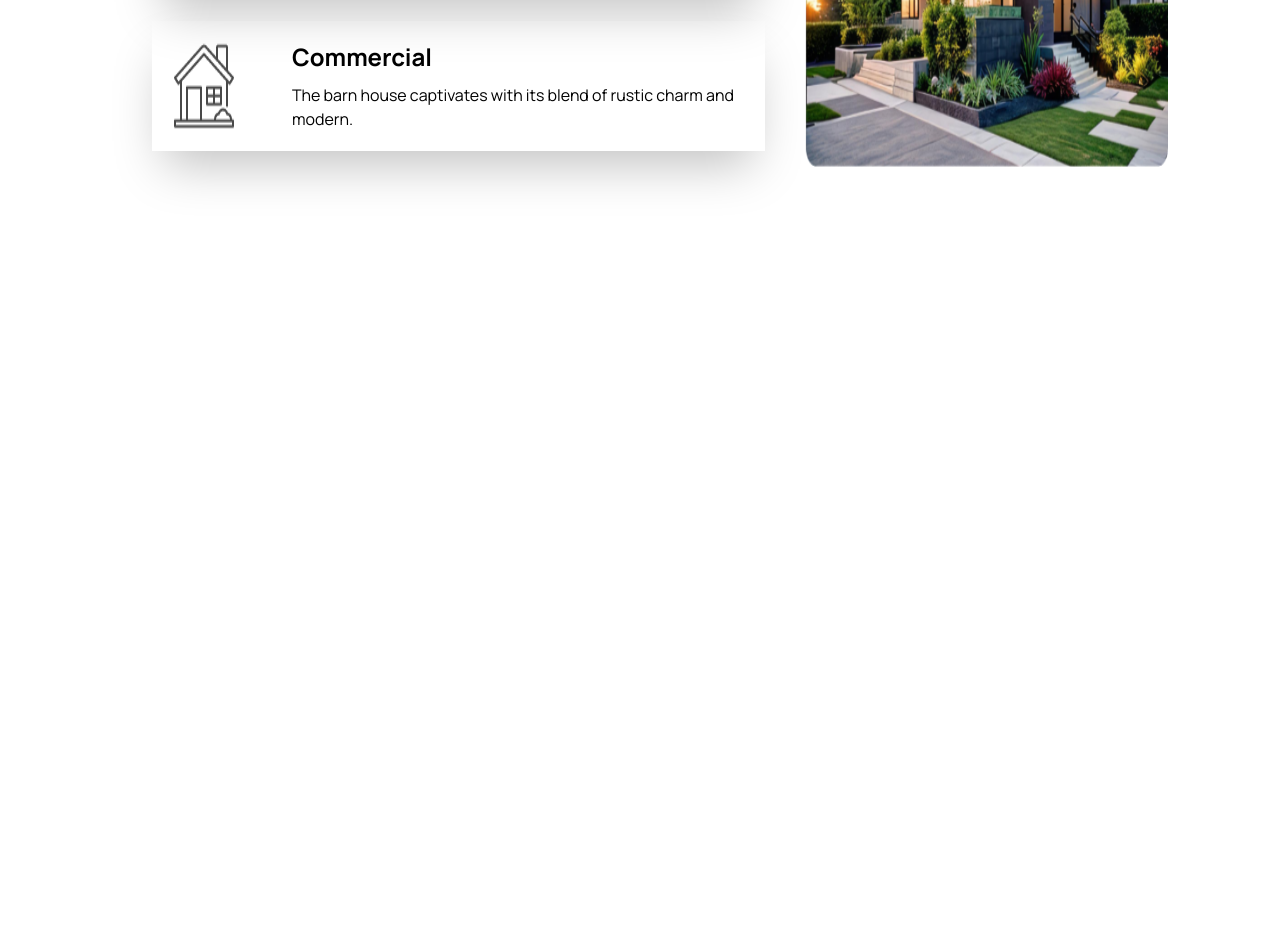
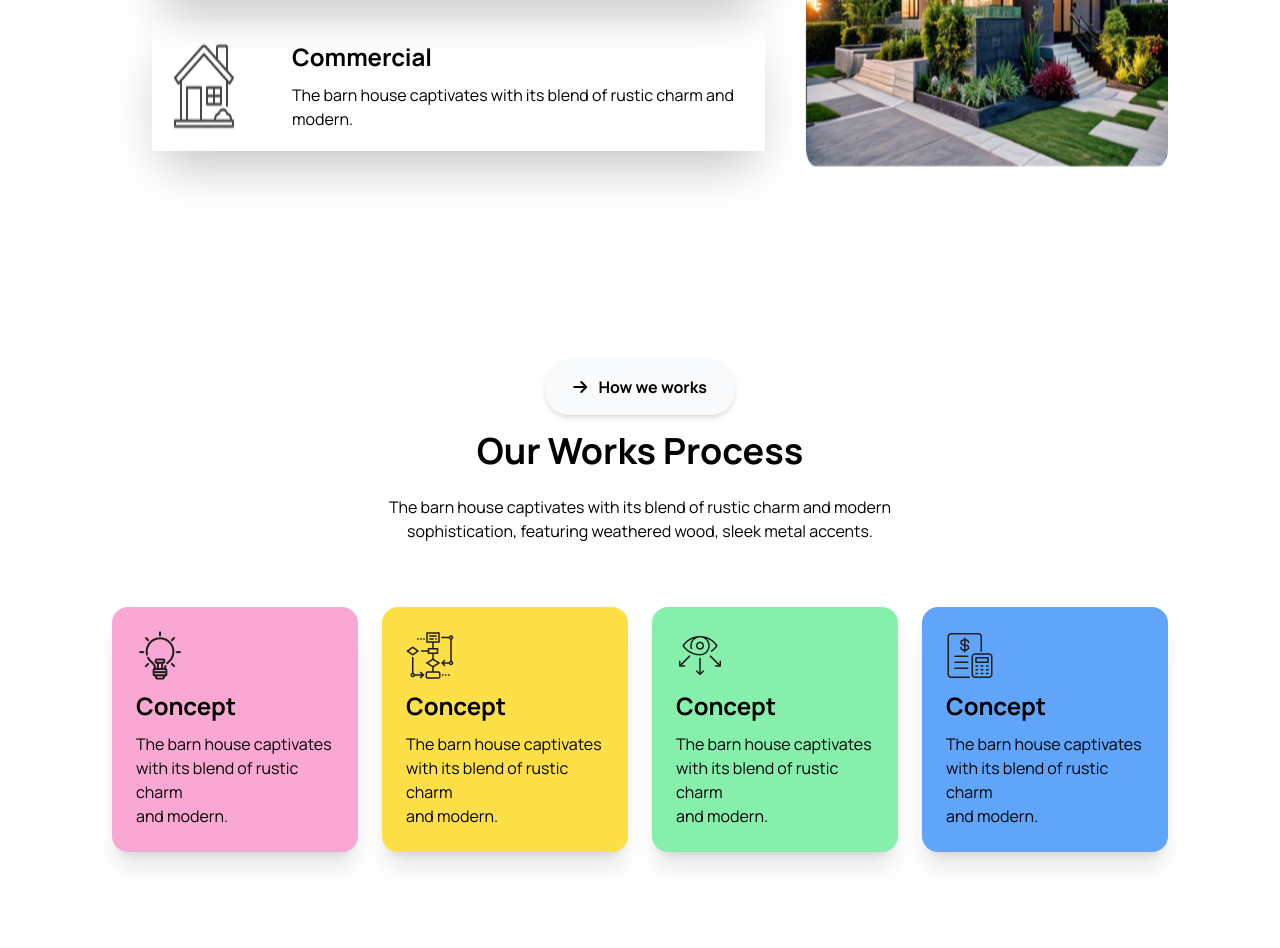
Before and after one commit to Mahedi76/assignment-3-repo, a plain HTML site: page index.html in a window 1280 px wide. Shown: the part 1555-2503 px from the top of the page. Before the commit the page ends 1818 px from the top, so only its background shows below. Drawn offline with nearby package versions, Linux system fonts and the light colour scheme.

Commit message:
Our work process

```diff
--- a/index.html
+++ b/index.html
@@ -122,6 +122,42 @@
     </section>
 
 
+     <!-- Our works process -->
+     <section class="py-8 lg:py-24">
+        <div class="text-center">
+            <button class="bg-gray-50 shadow-md px-7 py-4 rounded-3xl text-black font-bold mb-4"><i class="fa-solid fa-arrow-right -rotate+0 mr-2"></i> How we works </button>
+            <h1 class="text-3xl font-bold md:text-4xl font-bold mb-6">Our Works Process</h1>
+              <p class="text-gray 600 max-w-xl mx-auto mb-8">The barn house captivates with its blend of rustic charm and modern sophistication, featuring weathered wood, sleek metal accents. </p>
+         </div>
+    </section>
+
+
+    <section class=" lg:py-24 -mt-40">
+        <div class="grid grid-cols-1 lg:grid-cols-4 gap-6">
+         <div class="shadow-xl bg-pink-300 p-6 rounded-2xl">
+             <img class="mb-2.5" src="./assets/concept.png" alt="">
+             <h2 class="mb-2.5 font-bold text-2xl">Concept</h2>
+             <p>The barn house captivates <br> with its blend of rustic charm <br> and modern.</p>
+         </div>
+         <div class="shadow-xl bg-yellow-300 p-6 rounded-2xl">
+             <img class="mb-2.5" src="./assets/flow-chart.png" alt="">
+             <h2 class="mb-2.5 font-bold text-2xl">Concept</h2>
+             <p>The barn house captivates <br> with its blend of rustic charm <br> and modern.</p>
+         </div>
+         <div class="shadow-xl bg-green-300 p-6 rounded-2xl">
+             <img class="mb-2.5" src="./assets/vision.png" alt="">
+             <h2 class="mb-2.5 font-bold text-2xl">Concept</h2>
+             <p>The barn house captivates <br> with its blend of rustic charm <br> and modern.</p>
+         </div>
+         <div class="shadow-xl bg-blue-400 p-6 rounded-2xl">
+             <img class="mb-2.5" src="./assets/budget-planning.png" alt="">
+             <h2 class="mb-2.5 font-bold text-2xl">Concept</h2>
+             <p>The barn house captivates <br> with its blend of rustic charm <br> and modern.</p>
+         </div>
+        </div>
+     </section>
+
+
     </main>
 </body>
 </html>
```
